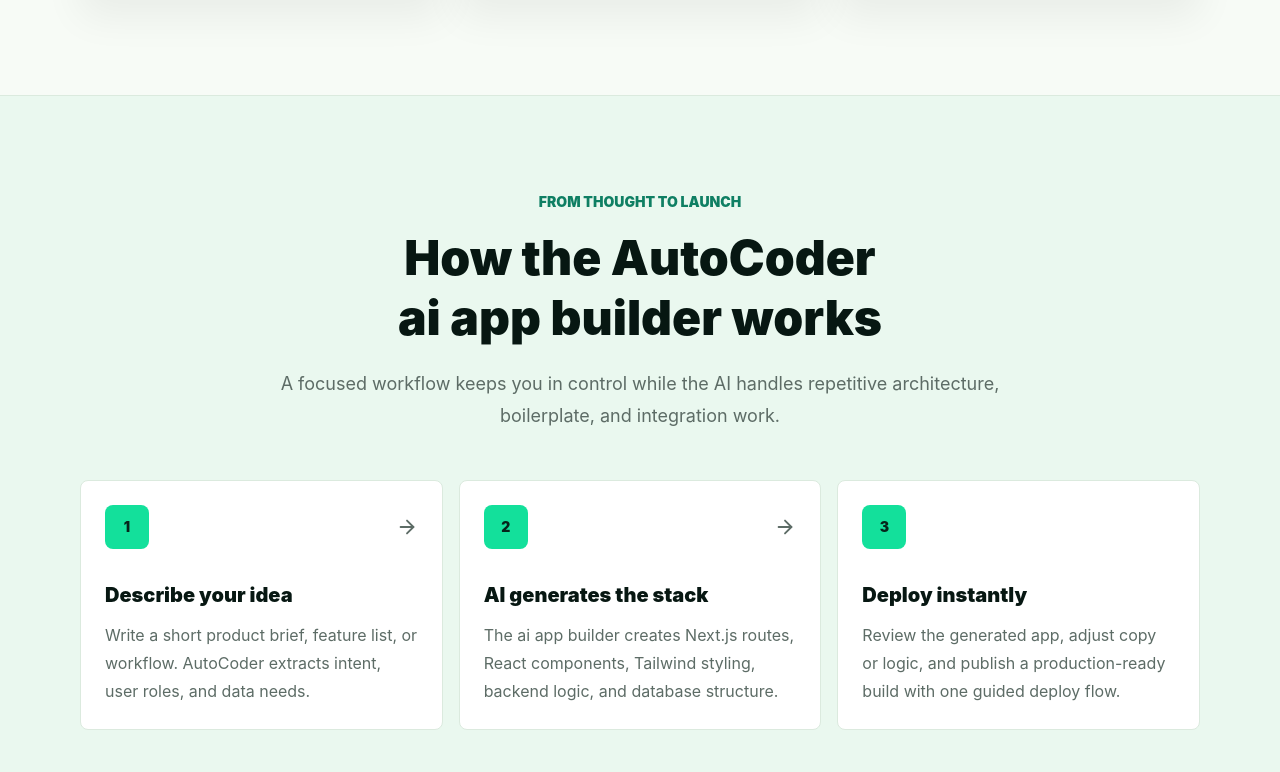
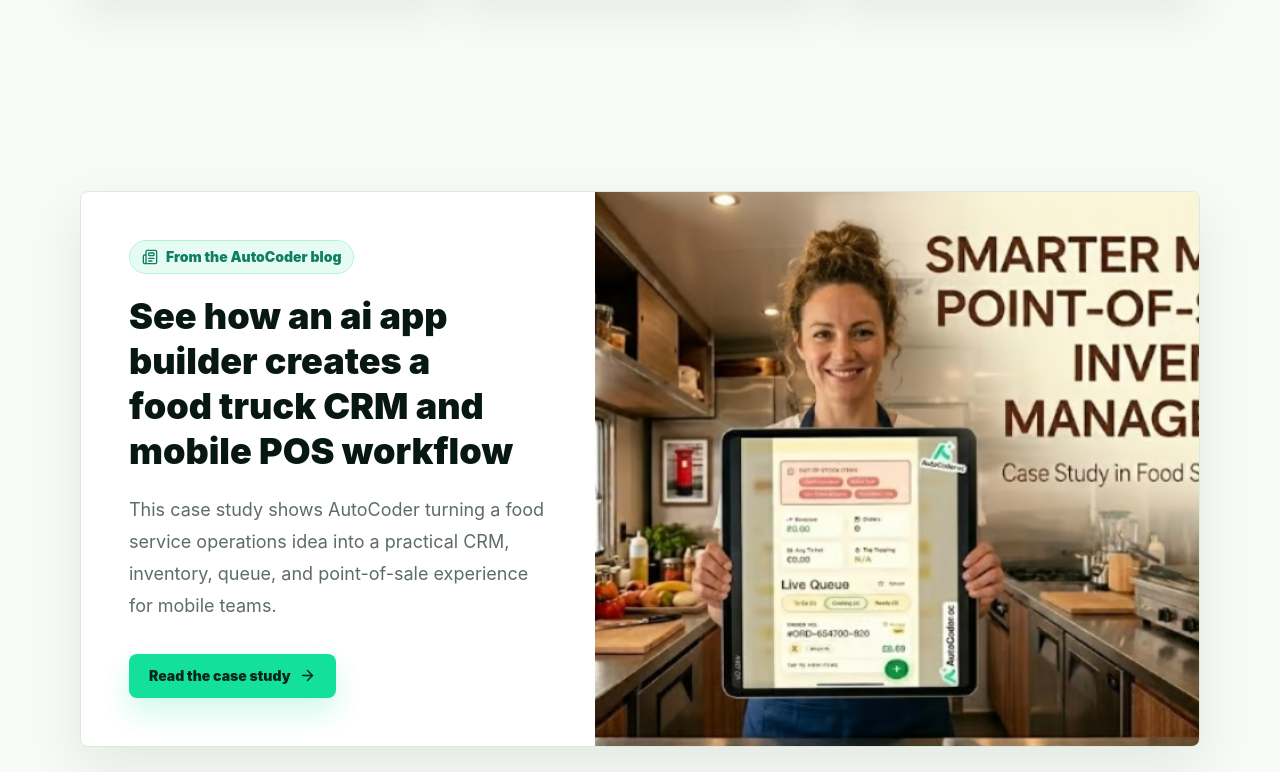
Before and after one commit to Ryanbib1/html4language, a Next.js app: page /en in a window 1280 px wide. Shown: the part 3508-4280 px from the top of the page. Built offline with nearby package versions, Linux system fonts and the light colour scheme.

Commit message:
Add featured blog case study

```diff
--- a/app/[lang]/page.tsx
+++ b/app/[lang]/page.tsx
@@ -1,5 +1,6 @@
 import type { Metadata } from "next";
 import { notFound } from "next/navigation";
+import { BlogFeature } from "@/components/BlogFeature";
 import { ComparisonSection } from "@/components/ComparisonSection";
 import { FAQ } from "@/components/FAQ";
 import { FeaturesGrid } from "@/components/FeaturesGrid";
@@ -63,6 +64,7 @@
         <TrustSignals copy={dictionary.trustSignals} />
         <FeaturesGrid copy={dictionary.features} />
         <TemplateShowcase lang={lang as Locale} copy={dictionary.templates} />
+        <BlogFeature copy={dictionary.blogFeature} />
         <HowItWorks copy={dictionary.howItWorks} />
         <ComparisonSection copy={dictionary.comparison} />
         <PlansPreview lang={lang as Locale} copy={dictionary.plans} />
--- /dev/null
+++ b/components/BlogFeature.tsx
@@ -0,0 +1,47 @@
+import Image from "next/image";
+import { ArrowRight, Newspaper } from "lucide-react";
+import type { Dictionary } from "@/lib/i18n";
+
+type BlogFeatureProps = {
+  copy: Dictionary["blogFeature"];
+};
+
+const blogImageSrc = `${process.env.NEXT_PUBLIC_BASE_PATH ?? ""}/screenshots/food-truck-crm-blog.png`;
+const blogHref = "https://www.autocoder.cc/docs/blog/food-truck-crm-autocoder";
+
+export function BlogFeature({ copy }: BlogFeatureProps) {
+  return (
+    <section id="case-study" className="py-20 sm:py-24">
+      <div className="section-shell">
+        <div className="grid overflow-hidden rounded-[8px] border border-[color:var(--line)] bg-white shadow-[0_22px_54px_rgba(7,23,18,0.08)] lg:grid-cols-[0.92fr_1.08fr]">
+          <div className="flex flex-col justify-center p-7 sm:p-10 lg:p-12">
+            <div className="mb-5 inline-flex w-fit items-center gap-2 rounded-full border border-[color:var(--mint-line)] bg-[color:var(--mint-soft)] px-3 py-1.5 text-sm font-black text-[color:var(--leaf)]">
+              <Newspaper size={16} aria-hidden="true" />
+              {copy.eyebrow}
+            </div>
+            <h2 className="text-balance text-3xl font-black leading-tight text-[color:var(--ink)] sm:text-4xl">
+              {copy.heading}
+            </h2>
+            <p className="text-pretty mt-5 text-lg leading-8 text-[color:var(--muted)]">{copy.description}</p>
+            <a
+              href={blogHref}
+              className="mt-8 inline-flex w-fit items-center justify-center gap-2 rounded-[8px] bg-[color:var(--mint)] px-5 py-3 text-sm font-black text-[#06251b] shadow-[0_14px_30px_rgba(19,224,155,0.2)] transition hover:-translate-y-0.5 hover:bg-[#35e8ac]"
+            >
+              {copy.cta}
+              <ArrowRight size={17} aria-hidden="true" />
+            </a>
+          </div>
+          <a href={blogHref} className="group relative block min-h-[260px] overflow-hidden bg-[color:var(--mint-soft)] sm:min-h-[360px]" aria-label={copy.imageAlt}>
+            <Image
+              src={blogImageSrc}
+              alt={copy.imageAlt}
+              fill
+              className="object-cover transition duration-500 group-hover:scale-[1.03]"
+              sizes="(min-width: 1024px) 54vw, 100vw"
+            />
+          </a>
+        </div>
+      </div>
+    </section>
+  );
+}
--- a/dictionaries/en.json
+++ b/dictionaries/en.json
@@ -122,6 +122,13 @@
       }
     ]
   },
+  "blogFeature": {
+    "eyebrow": "From the AutoCoder blog",
+    "heading": "See how an ai app builder creates a food truck CRM and mobile POS workflow",
+    "description": "This case study shows AutoCoder turning a food service operations idea into a practical CRM, inventory, queue, and point-of-sale experience for mobile teams.",
+    "cta": "Read the case study",
+    "imageAlt": "Food truck CRM case study built with AutoCoder"
+  },
   "comparison": {
     "eyebrow": "Why AutoCoder",
     "heading": "More than generic AI chat, faster than traditional no-code",
--- a/dictionaries/es.json
+++ b/dictionaries/es.json
@@ -122,6 +122,13 @@
       }
     ]
   },
+  "blogFeature": {
+    "eyebrow": "Desde el blog de AutoCoder",
+    "heading": "Mira cómo un ai app builder crea un CRM para food trucks y un flujo POS móvil",
+    "description": "Este caso muestra cómo AutoCoder convierte una idea de operaciones gastronómicas en una experiencia práctica de CRM, inventario, cola y punto de venta para equipos móviles.",
+    "cta": "Leer el caso",
+    "imageAlt": "Caso de CRM para food trucks creado con AutoCoder"
+  },
   "comparison": {
     "eyebrow": "Por qué AutoCoder",
     "heading": "Más que un chat de IA genérico, más rápido que el no-code tradicional",
--- a/dictionaries/fr.json
+++ b/dictionaries/fr.json
@@ -122,6 +122,13 @@
       }
     ]
   },
+  "blogFeature": {
+    "eyebrow": "Depuis le blog AutoCoder",
+    "heading": "Découvrez comment un ai app builder crée un CRM food truck et un parcours POS mobile",
+    "description": "Cette étude de cas montre comment AutoCoder transforme une idée d'opérations food service en expérience CRM, inventaire, file d'attente et point de vente pour des équipes mobiles.",
+    "cta": "Lire l'étude de cas",
+    "imageAlt": "Étude de cas CRM food truck créée avec AutoCoder"
+  },
   "comparison": {
     "eyebrow": "Pourquoi AutoCoder",
     "heading": "Plus qu'un chat IA générique, plus rapide que le no-code traditionnel",
--- a/dictionaries/pt.json
+++ b/dictionaries/pt.json
@@ -122,6 +122,13 @@
       }
     ]
   },
+  "blogFeature": {
+    "eyebrow": "Do blog da AutoCoder",
+    "heading": "Veja como um ai app builder cria um CRM para food trucks e um fluxo de POS móvel",
+    "description": "Este caso mostra o AutoCoder transformando uma ideia de operações gastronômicas em uma experiência prática de CRM, estoque, fila e ponto de venda para equipes móveis.",
+    "cta": "Ler o estudo de caso",
+    "imageAlt": "Estudo de caso de CRM para food trucks criado com AutoCoder"
+  },
   "comparison": {
     "eyebrow": "Por que AutoCoder",
     "heading": "Mais que um chat de IA genérico, mais rápido que no-code tradicional",
```
Also changed, not shown: public/screenshots/food-truck-crm-blog.png (added).
